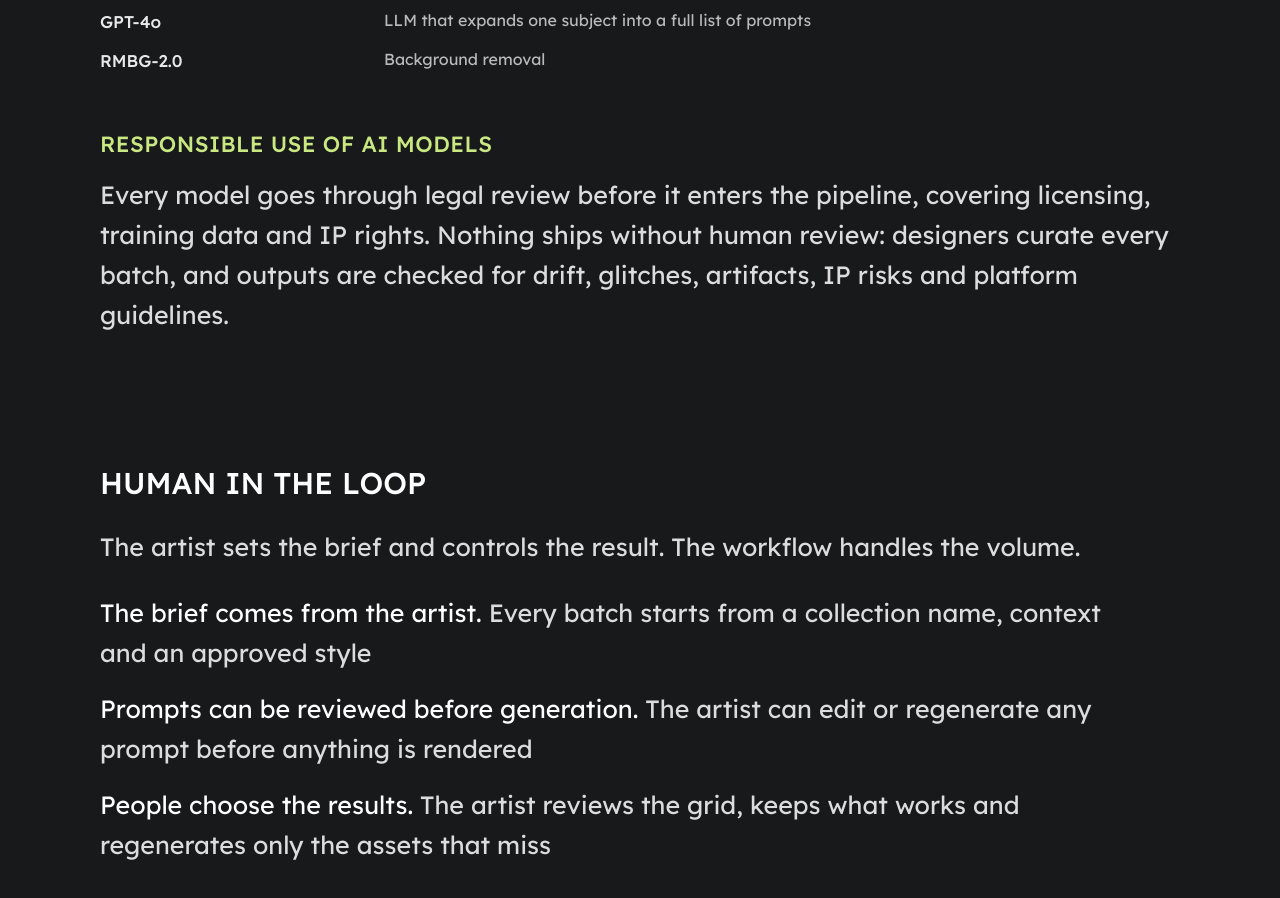
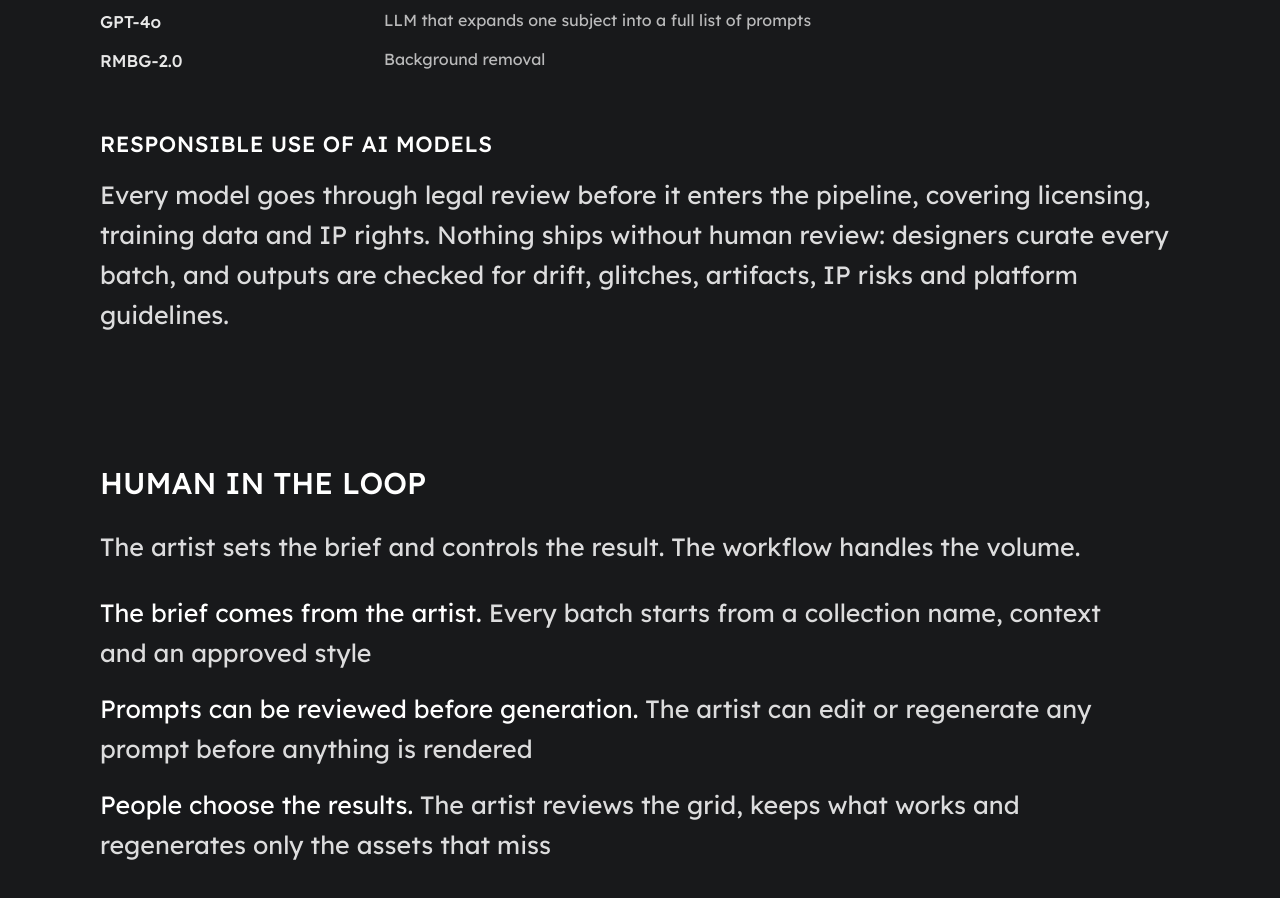
Before and after one commit to Itstrubal/portfolio, a website: page batch/index.html in a window 1280 px wide. Shown: the part 2060-2958 px from the top of the page. Drawn offline with Linux system fonts and the light colour scheme.

Commit message:
Responsible use heading in the body text color
Co-Authored-By: Claude Opus 5.5 <noreply@anthropic.com>

```diff
--- a/css/style.css
+++ b/css/style.css
@@ -2056,7 +2056,7 @@ html:not(.view-tech) .flowchart-step--return::after { background: rgba(35, 37, 2
   line-height: 1.3;
   letter-spacing: 0.02em;
   text-transform: uppercase;
-  color: var(--accent);
+  color: var(--text);
 }
 .subsection-title + .body { margin-top: 16px; }
 
```
